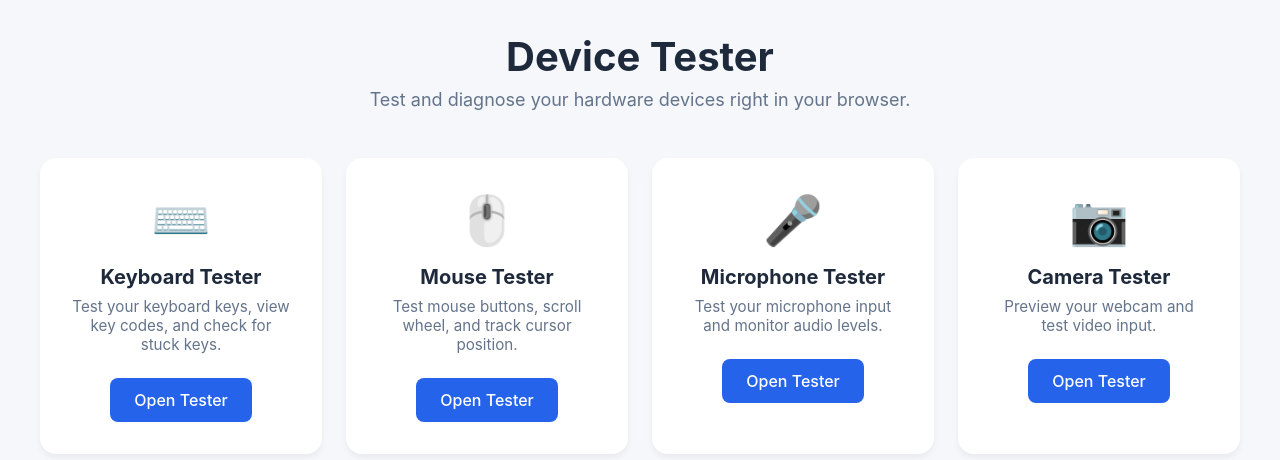
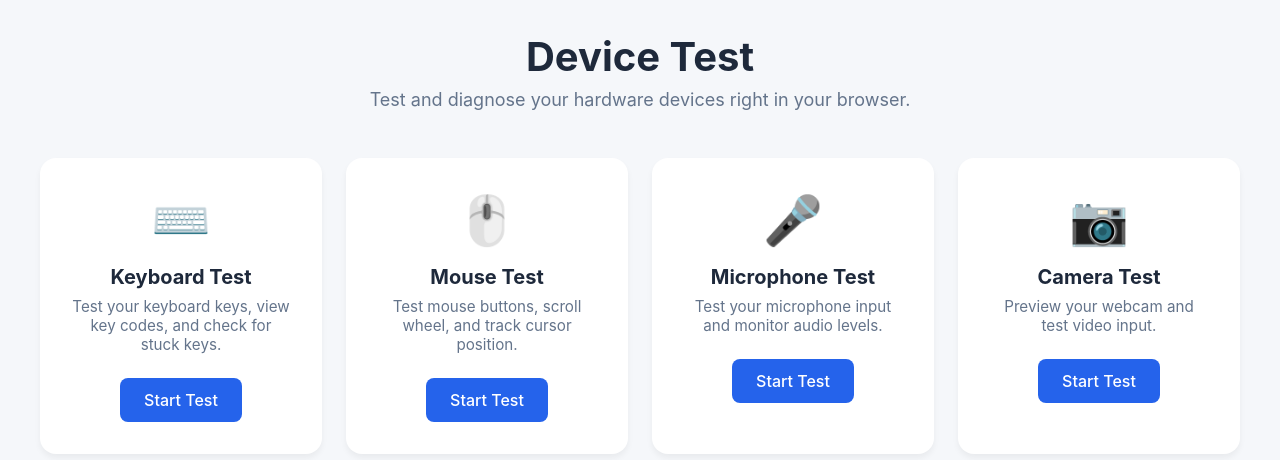
Before and after one commit to dtr9/device-tester, a React (Vite) app: page / in a window 1280 px wide. Shown: the top 460 px of the page. Built offline with nearby package versions, Linux system fonts and the light colour scheme.

Commit message:
Rename 'Tester' to 'Test' across all pages and navigation

```diff
--- a/src/components/Navbar.jsx
+++ b/src/components/Navbar.jsx
@@ -5,7 +5,7 @@ function Navbar() {
   return (
     <nav className="navbar">
       <div className="navbar-brand">
-        <NavLink to="/">Device Tester</NavLink>
+        <NavLink to="/">Device Test</NavLink>
       </div>
       <ul className="navbar-links">
         <li>
--- a/src/pages/CameraTester.jsx
+++ b/src/pages/CameraTester.jsx
@@ -685,7 +685,7 @@ function CameraTester() {
 
   return (
     <div className="camera-tester">
-      <h1>Camera Tester</h1>
+      <h1>Camera Test</h1>
       <p className="subtitle">Test your camera, capture photos, and record videos with audio.</p>
 
       {!isStreaming ? (
--- a/src/pages/Home.jsx
+++ b/src/pages/Home.jsx
@@ -3,28 +3,28 @@ import { Link } from 'react-router-dom'
 function Home() {
   const testers = [
     {
-      name: 'Keyboard Tester',
+      name: 'Keyboard Test',
       description: 'Test your keyboard keys, view key codes, and check for stuck keys.',
       path: '/keyboard',
       available: true,
       icon: '⌨️',
     },
     {
-      name: 'Mouse Tester',
+      name: 'Mouse Test',
       description: 'Test mouse buttons, scroll wheel, and track cursor position.',
       path: '/mouse',
       available: true,
       icon: '🖱️',
     },
     {
-      name: 'Microphone Tester',
+      name: 'Microphone Test',
       description: 'Test your microphone input and monitor audio levels.',
       path: '/microphone',
       available: true,
       icon: '🎤',
     },
     {
-      name: 'Camera Tester',
+      name: 'Camera Test',
       description: 'Preview your webcam and test video input.',
       path: '/camera',
       available: true,
@@ -35,7 +35,7 @@ function Home() {
   return (
     <div className="home">
       <header className="home-header">
-        <h1>Device Tester</h1>
+        <h1>Device Test</h1>
         <p>Test and diagnose your hardware devices right in your browser.</p>
       </header>
 
@@ -47,7 +47,7 @@ function Home() {
             <p>{tester.description}</p>
             {tester.available ? (
               <Link to={tester.path} className="tester-link">
-                Open Tester
+                Start Test
               </Link>
             ) : (
               <span className="coming-soon-badge">Coming Soon</span>
--- a/src/pages/KeyboardTester.jsx
+++ b/src/pages/KeyboardTester.jsx
@@ -371,7 +371,7 @@ function KeyboardTester() {
 
   return (
     <div className="keyboard-tester">
-      <h1>Keyboard Tester</h1>
+      <h1>Keyboard Test</h1>
       <p className="subtitle">Press any key to test. All key presses are captured. <span className="note">Fn key combinations (volume, brightness, media) are detected and shown below.</span></p>
 
       <div className="keyboard-container">
--- a/src/pages/MicrophoneTester.jsx
+++ b/src/pages/MicrophoneTester.jsx
@@ -332,7 +332,7 @@ function MicrophoneTester() {
 
   return (
     <div className="microphone-tester">
-      <h1>Microphone Tester</h1>
+      <h1>Microphone Test</h1>
       <p className="subtitle">Test your microphone input, visualize audio, and record samples.</p>
 
       {/* Permission / Start Section */}
--- a/src/pages/MouseTester.jsx
+++ b/src/pages/MouseTester.jsx
@@ -217,7 +217,7 @@ function MouseTester() {
 
   return (
     <div className="mouse-tester">
-      <h1>Mouse Tester</h1>
+      <h1>Mouse Test</h1>
       <p className="subtitle">Click, scroll, and move your mouse in the test area below.</p>
 
       <div className="mouse-content">
```
